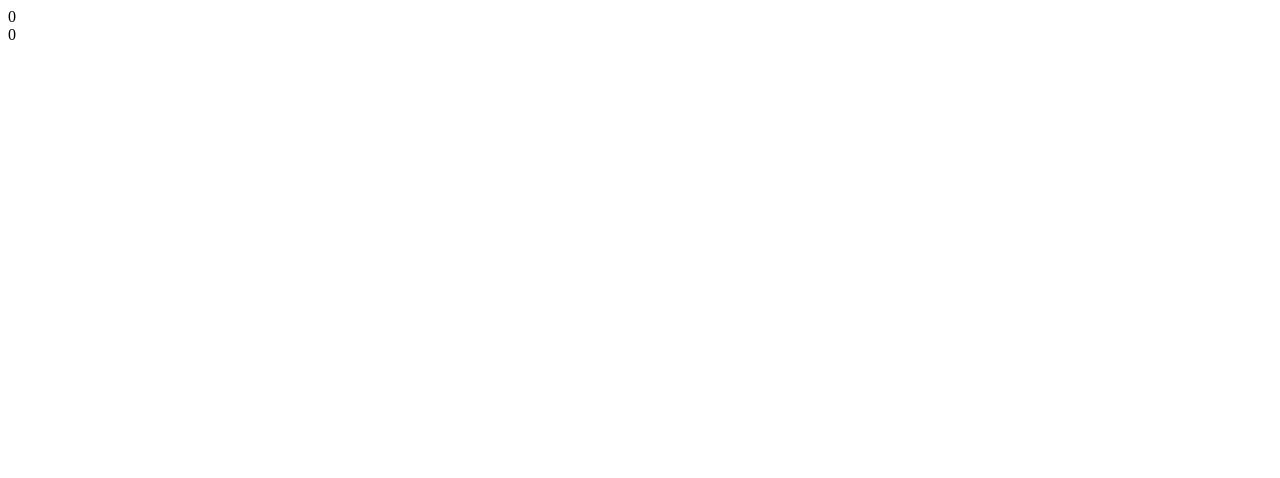
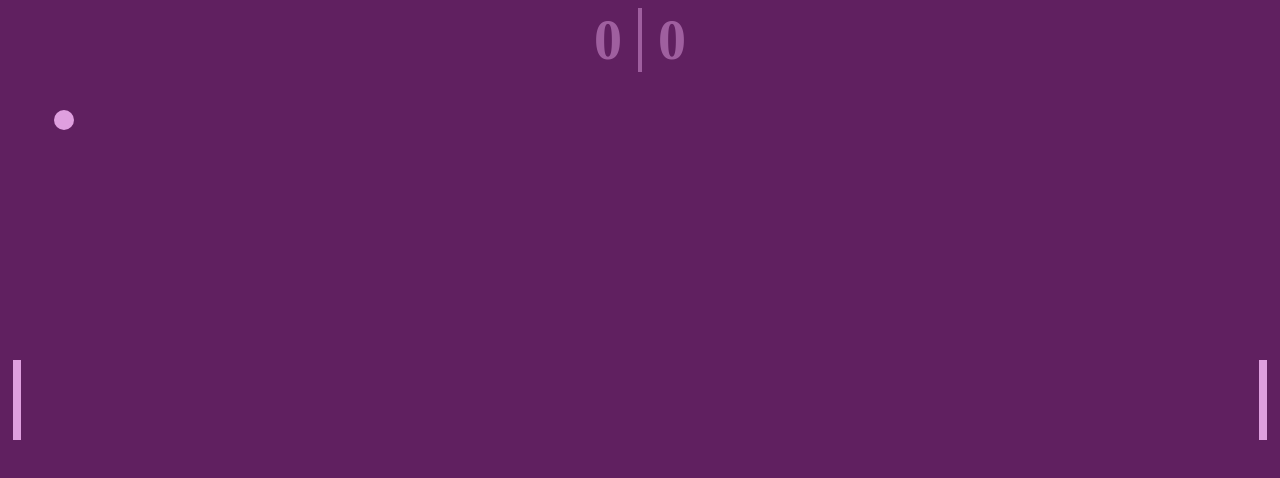
Before and after one commit to B-loeb/MilestoneBackup, a plain HTML site: page index.html in a window 1280 px wide. Drawn offline with Linux system fonts and the light colour scheme.

Commit message:
html, css outline done

```diff
--- /dev/null
+++ b/ball.js
@@ -0,0 +1,34 @@
+export default class Ball{
+    constructor(ballElem){
+        this.ballElem = ballElem
+    }
+    get x(){
+        return parseFloat(getComputedStyle(this.ballElem).getPropertyValue("--x"))
+    }
+    set x(value){
+        this.ballElem.style.setProperty("--x", value)
+    }
+    get y(){
+        return parseFloat(getComputedStyle(this.ballElem).getPropertyValue("--y"))
+    }
+    set y(value){
+        this.ballElem.style.setProperty("--y", value)
+    }
+
+    reset() {
+        this.x = 50
+        this.y = 50
+        this.direction = { x:0 }
+        while (Math.abs(this.direction.x) <= .2 || Math.abs (this.direction.x) >= 9) {
+            const heading = randomNumberBetween(0, 2 * Math.PI)
+            this.direction = { x: Math.cos(heading), y: Math.sin(heading)}
+        }
+    }
+    update(delta) {
+        this.x = 5
+        this.y = 15
+    }
+}
+function randomNumberBetween(min, max){
+    return Math.random() * (max - min) + min
+}
--- a/index.html
+++ b/index.html
@@ -14,8 +14,8 @@
         <div id="computer-score">0</div>
     </div>
     <div class="ball" id="ball"></div>
-    <div class="paddle-left" id="user-paddle"></div>
-    <div class="paddle-right" id="computer-paddle"></div>
+    <div class="paddle left" id="player-paddle"></div>
+    <div class="paddle right" id="computer-paddle"></div>
 
 </body>
 </html>
--- a/main.js
+++ b/main.js
@@ -0,0 +1,18 @@
+import Ball from "./ball.js";
+
+//update loop//
+ const ball = new Ball(document.getElementById("ball"));
+
+let lastTime;
+ function update(time){
+     if(lastTime != null){
+        const delta = time - lastTime
+        ball.update(delta)
+     }
+
+
+     lastTime = time
+     window.requestAnimationFrame(update)
+ }
+
+ window.requestAnimationFrame(update)
--- a/style.css
+++ b/style.css
@@ -0,0 +1,61 @@
+*, *::after, *::before {
+    box-sizing: border-box;
+}
+:root {
+    --hue: 300;
+    --saturation: 50%;
+    --foreground-color: hsl(var(--hue), var(--saturation),75%);
+    --background-color: hsl(var(--hue), var(--saturation),25%);
+}
+
+body {
+    margin: 0;
+    background-color: var(--background-color);
+}
+.paddle {
+    --position: 50;
+
+    position: absolute;
+    background-color: var(--foreground-color);
+    top: calc(var(--position) * 1vh);
+    transform: translateY(-50%);
+    width: 1vh;
+    height: 10vh;
+}
+.paddle.left{
+    left: 1vw;
+}
+.paddle.right{
+    right: 1vw;
+}
+.ball {
+    --x: 50;
+    --y: 50;
+
+    position: absolute;
+    background-color: var(--foreground-color);
+    left: calc(var(--x) * 1vw);
+    top: calc(var(--y) * 1vh);
+    border-radius: 50%;
+    transform: translate(-50%, -50%);
+    width: 2.5vh;
+    height: 2.5vh;
+}
+.score{
+    display: flex;
+    justify-content: center;
+    font-weight: bold;
+    font-size: 7vh;
+    color: var(--foreground-color);
+}
+.score > * {
+    flex-grow: 1;
+    flex-basis: 0;
+    padding: 0 2vh;
+    margin: 1vh 0;
+    opacity: .5;
+}
+.score > :first-child {
+    text-align: right;
+    border-right: .5vh solid var(--foreground-color);
+}
```
Also changed, not shown: 1 other file.
